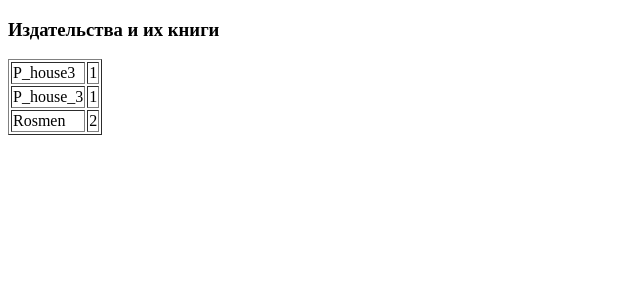
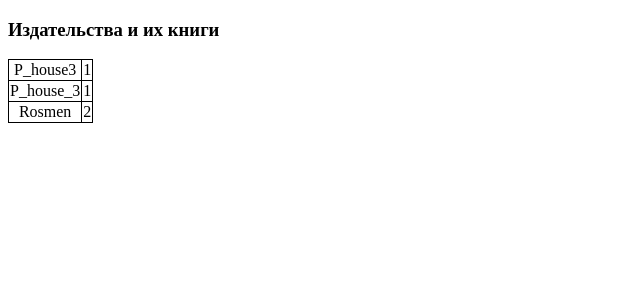
Before and after one commit to An34067/optimization_lesson, a Django app: page /view in a window 1280 px wide. Shown: the top 300 px of the page, without its empty margins (0-640 px from the left). Run offline with Django 5.2, Linux system fonts and the light colour scheme; data comes from the database, SQL or seed files in the repository; both versions use the stored data as it was after the commit.

Commit message:
modified

```diff
--- a/hello/templates/books.html
+++ b/hello/templates/books.html
@@ -4,6 +4,16 @@
     <meta charset="UTF-8">
     <meta name="viewport" content="width=device-width, initial-scale=1.0">
     <title>Document</title>
+	<style>
+		table{
+    		text-align: center;
+    		border: 1px solid gray;
+			border-collapse: collapse;
+		}
+		tr, td {
+    		border: 1px solid black;
+		}
+	</style>
 </head>
 <body>
     <h3>Издательства и их книги</h3>
```
Also changed, not shown: db.sqlite3.
